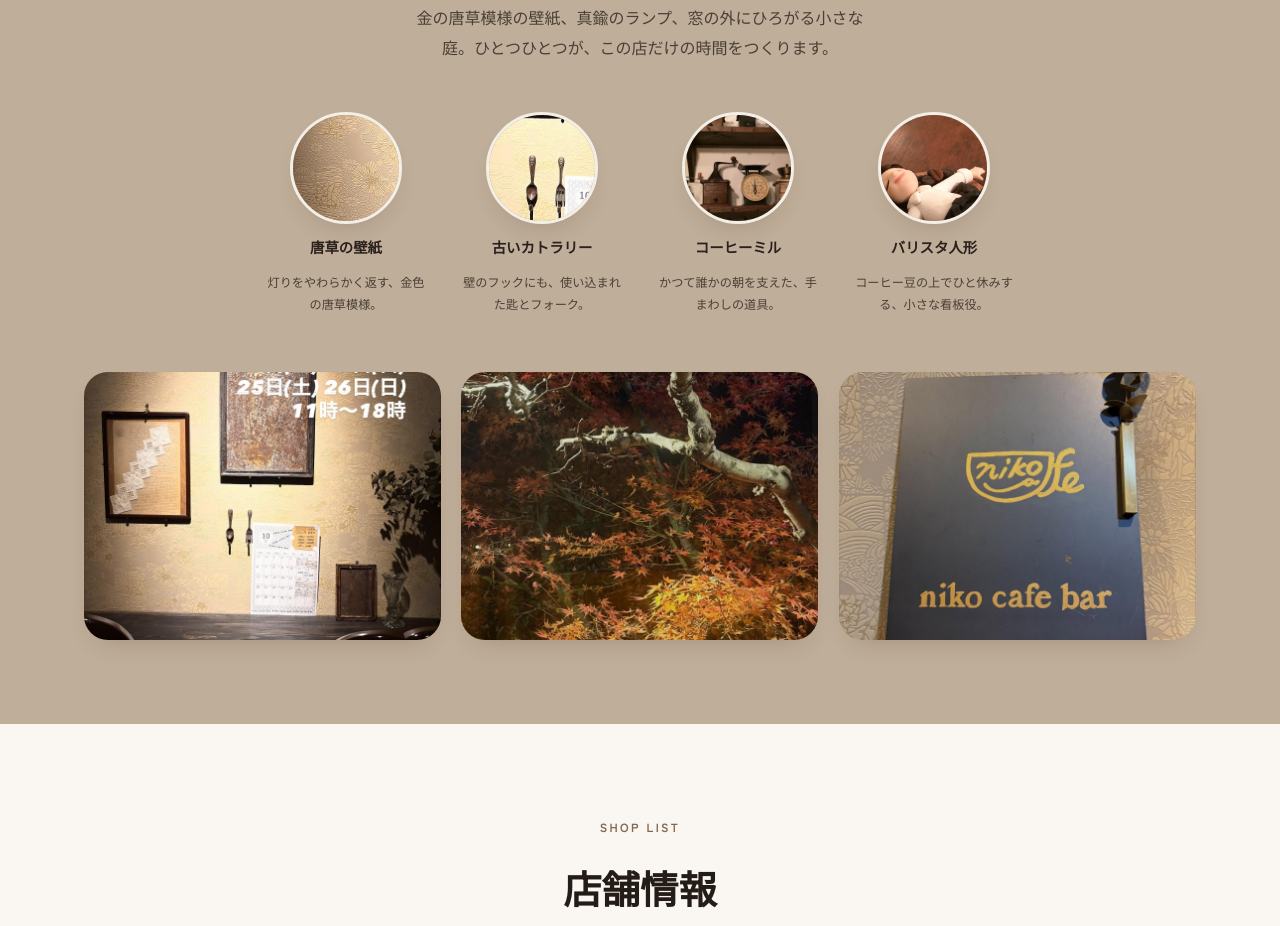
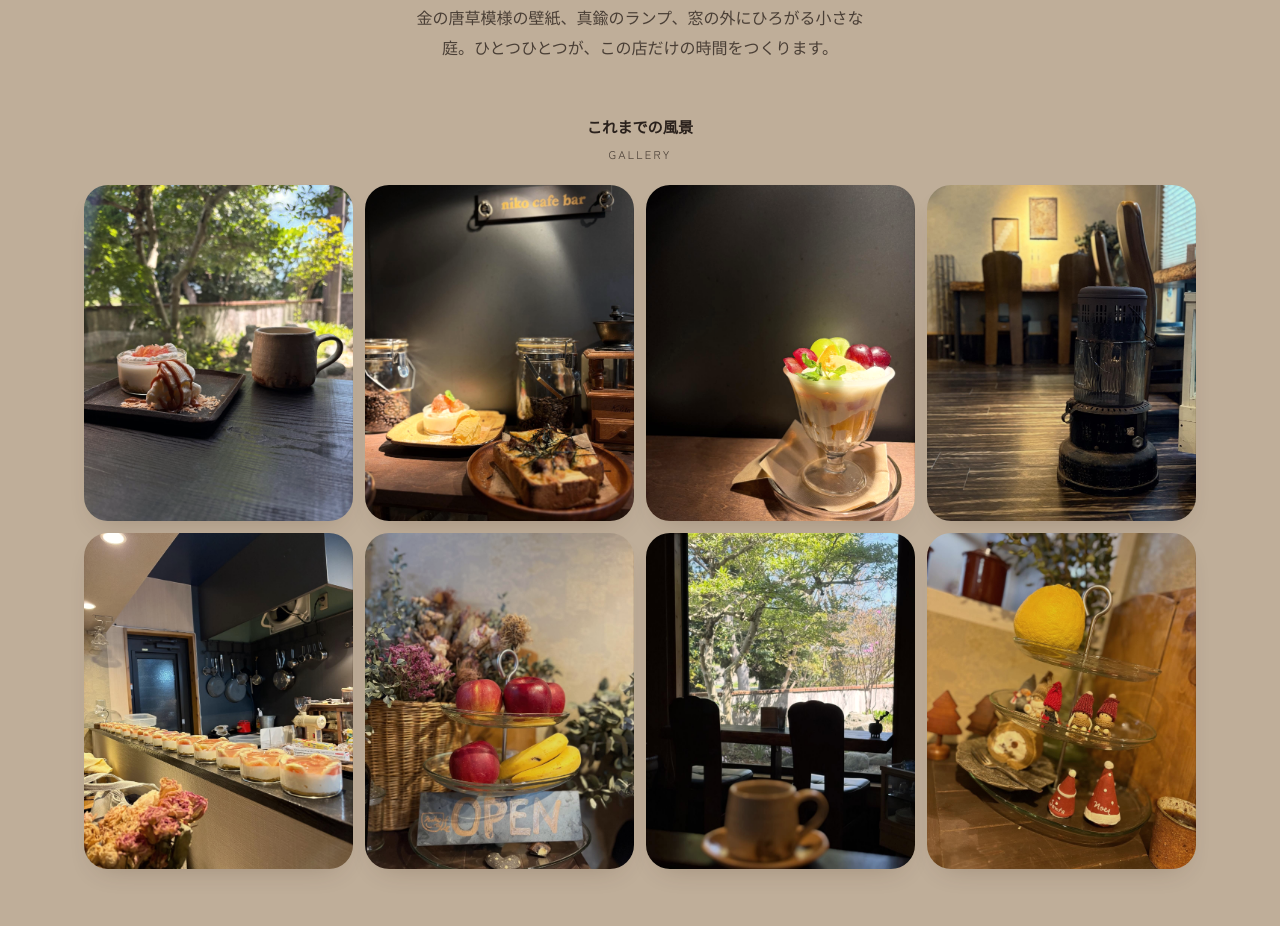
Before and after one commit to yutasano11/nicocafe, a plain HTML site: page melting-caramel９/index.html in a window 1280 px wide. Shown: the part 6048-6974 px from the top of the page. Drawn offline with Linux system fonts and the light colour scheme.

Commit message:
melting-caramel９: Identityをギャラリーに変更（過去の写真8枚、クリックで拡大）
Co-Authored-By: Claude Opus 5.5 <noreply@anthropic.com>
Claude-Session: https://claude.ai/code/session_01PxjwMB1wgjLXadN5wpx6qg

```diff
--- a/melting-caramel９/css/style.css
+++ b/melting-caramel９/css/style.css
@@ -168,13 +168,19 @@ h1, h2, h3, h4 { font-family: var(--font-jp); font-weight: 700; color: var(--col
 .identity-section { background: var(--color-lilac); }
 .identity-section .eyebrow, .identity-section .section-title { color: var(--color-indigo); }
 .identity-section .section-lead { color: #4a3f36; }
-.motif-list { display: flex; gap: 28px; margin-top: 34px; flex-wrap: wrap; justify-content: center; position: relative; z-index: 1; }
-.motif { display: flex; flex-direction: column; align-items: center; gap: 10px; width: 168px; text-align: center; }
-.motif-thumb { display: block; width: 112px; height: 112px; border-radius: 50%; overflow: hidden; box-shadow: var(--shadow-card); border: 3px solid var(--color-cream); }
-.motif-thumb img { width: 100%; height: 100%; object-fit: cover; transform: scale(var(--z, 1)); transform-origin: var(--o, 50% 50%); }
-.motif-name { font-family: var(--font-jp); font-weight: 700; font-size: 0.9rem; color: var(--color-indigo); }
-.motif-desc { font-size: 0.76rem; color: #4a3f36; }
-@media (max-width: 720px) { .motif-list { gap: 20px 12px; } .motif { width: calc(50% - 6px); } .motif-thumb { width: 96px; height: 96px; } }
+.gallery-label { margin-top: 40px; text-align: center; font-family: var(--font-jp); font-weight: 700; font-size: 0.95rem; color: var(--color-indigo); position: relative; z-index: 1; }
+.gallery-label span { display: block; margin-top: 4px; font-size: 0.7rem; letter-spacing: 0.2em; text-transform: uppercase; color: #4a3f36; font-weight: 400; }
+.gallery-grid { list-style: none; margin: 20px 0 0; padding: 0; display: grid; grid-template-columns: repeat(4, 1fr); gap: 12px; position: relative; z-index: 1; }
+.gallery-item { display: block; width: 100%; padding: 0; border: 0; background: none; cursor: zoom-in; aspect-ratio: 4 / 5; overflow: hidden; border-radius: var(--radius-md, 14px); box-shadow: var(--shadow-card); }
+.gallery-item img { width: 100%; height: 100%; object-fit: cover; transition: transform 0.6s ease, filter 0.6s ease; filter: sepia(0.12); }
+.gallery-item:hover img, .gallery-item:focus-visible img { transform: scale(1.06); filter: none; }
+@media (max-width: 720px) { .gallery-grid { grid-template-columns: repeat(2, 1fr); gap: 8px; } }
+.gallery-lightbox { border: 0; padding: 0; background: transparent; max-width: min(92vw, 720px); }
+.gallery-lightbox::backdrop { background: rgba(20, 14, 10, 0.82); }
+.gallery-lightbox figure { margin: 0; }
+.gallery-lightbox img { display: block; max-width: 100%; max-height: 80vh; margin: 0 auto; border-radius: 10px; }
+.gallery-lightbox figcaption { margin-top: 10px; text-align: center; color: #f3ece4; font-size: 0.85rem; }
+.gallery-close { position: absolute; top: 6px; right: 10px; z-index: 1; width: 40px; height: 40px; border: 0; border-radius: 50%; background: rgba(0,0,0,0.45); color: #fff; font-size: 1.5rem; line-height: 1; cursor: pointer; }
 .identity-strip { display: grid; grid-template-columns: repeat(3, 1fr); gap: 20px; position: relative; z-index: 1; margin-top: 56px; }
 @media (max-width: 720px) { .identity-strip { grid-template-columns: 1fr; } }
 
@@ -379,26 +385,26 @@ a.menu-item-main::after { content: "詳しく見る →"; display: inline-block;
 }
 .card-grid.is-visible .card,
 .identity-strip.is-visible .photo-frame,
-.motif-list.is-visible .motif,
+.gallery-grid.is-visible li,
 .product-showcase.is-visible .showcase-card {
   animation: card-pop 0.6s cubic-bezier(0.2, 0.7, 0.3, 1) both;
 }
 .card-grid.is-visible .card:nth-child(2),
 .identity-strip.is-visible .photo-frame:nth-child(2),
-.motif-list.is-visible .motif:nth-child(2),
+.gallery-grid.is-visible li:nth-child(2),
 .product-showcase.is-visible .showcase-card:nth-child(2) { animation-delay: 0.08s; }
 .card-grid.is-visible .card:nth-child(3),
 .identity-strip.is-visible .photo-frame:nth-child(3),
-.motif-list.is-visible .motif:nth-child(3),
+.gallery-grid.is-visible li:nth-child(3),
 .product-showcase.is-visible .showcase-card:nth-child(3) { animation-delay: 0.16s; }
 .card-grid.is-visible .card:nth-child(4),
-.motif-list.is-visible .motif:nth-child(4),
+.gallery-grid.is-visible li:nth-child(4),
 .product-showcase.is-visible .showcase-card:nth-child(4) { animation-delay: 0.24s; }
 
 @media (prefers-reduced-motion: reduce) {
   .card-grid.is-visible .card,
   .identity-strip.is-visible .photo-frame,
-  .motif-list.is-visible .motif,
+  .gallery-grid.is-visible li,
   .product-showcase.is-visible .showcase-card { animation: none; }
 }
 
--- a/melting-caramel９/index.html
+++ b/melting-caramel９/index.html
@@ -449,33 +449,17 @@
         <h2 class="section-title">新しくなったniko caffe barの色とかたち</h2>
         <p class="section-lead">金の唐草模様の壁紙、真鍮のランプ、窓の外にひろがる小さな庭。ひとつひとつが、この店だけの時間をつくります。</p>
       </div>
-      <div class="motif-list reveal">
-        <div class="motif">
-          <span class="motif-thumb" style="--z:5;--o:10% 72%"><img src="images/about-story.jpg" alt="唐草模様の壁紙" loading="lazy"></span>
-          <span class="motif-name">唐草の壁紙</span>
-          <span class="motif-desc">灯りをやわらかく返す、金色の唐草模様。</span>
-        </div>
-        <div class="motif">
-          <span class="motif-thumb" style="--z:5;--o:41% 54%"><img src="images/about-story.jpg" alt="壁に掛けたアンティークのスプーンとフォーク" loading="lazy"></span>
-          <span class="motif-name">古いカトラリー</span>
-          <span class="motif-desc">壁のフックにも、使い込まれた匙とフォーク。</span>
-        </div>
-        <div class="motif">
-          <span class="motif-thumb" style="--z:1.6;--o:30% 40%"><img src="images/about-antique-goods.png" alt="棚に並ぶ古いコーヒーミル" loading="lazy"></span>
-          <span class="motif-name">コーヒーミル</span>
-          <span class="motif-desc">かつて誰かの朝を支えた、手まわしの道具。</span>
-        </div>
-        <div class="motif">
-          <span class="motif-thumb" style="--z:1.9;--o:24% 66%"><img src="images/brand-figurine.png" alt="コーヒー豆の上で眠るバリスタの人形" loading="lazy"></span>
-          <span class="motif-name">バリスタ人形</span>
-          <span class="motif-desc">コーヒー豆の上でひと休みする、小さな看板役。</span>
-        </div>
-      </div>
-      <div class="identity-strip reveal">
-        <figure class="photo-frame melt-frame"><img src="images/about-story.jpg" alt="唐草模様の壁紙に飾られたアンティークの額縁" loading="lazy"></figure>
-        <figure class="photo-frame"><img src="images/access-garden.jpg" alt="夜にライトアップされた庭の紅葉" loading="lazy"></figure>
-        <figure class="photo-frame"><img src="images/brand-board.jpg" alt="niko caffe barのロゴボード" loading="lazy"></figure>
-      </div>
+      <p class="gallery-label reveal">これまでの風景 <span>Gallery</span></p>
+      <ul class="gallery-grid reveal">
+        <li><button type="button" class="gallery-item" data-full="images/gallery-01.jpg" data-caption="庭を眺める席で、デザートとコーヒー"><img src="images/gallery-01.jpg" alt="庭を眺める席で、デザートとコーヒー" loading="lazy"></button></li>
+        <li><button type="button" class="gallery-item" data-full="images/gallery-02.jpg" data-caption="看板の下に並ぶ焼き菓子とケーキ"><img src="images/gallery-02.jpg" alt="看板の下に並ぶ焼き菓子とケーキ" loading="lazy"></button></li>
+        <li><button type="button" class="gallery-item" data-full="images/gallery-03.jpg" data-caption="フルーツをのせたパフェ"><img src="images/gallery-03.jpg" alt="フルーツをのせたパフェ" loading="lazy"></button></li>
+        <li><button type="button" class="gallery-item" data-full="images/gallery-04.jpg" data-caption="古いストーブのある店内"><img src="images/gallery-04.jpg" alt="古いストーブのある店内" loading="lazy"></button></li>
+        <li><button type="button" class="gallery-item" data-full="images/gallery-05.jpg" data-caption="デザートが並ぶカウンター"><img src="images/gallery-05.jpg" alt="デザートが並ぶカウンター" loading="lazy"></button></li>
+        <li><button type="button" class="gallery-item" data-full="images/gallery-06.jpg" data-caption="果物とドライフラワーで飾ったOPENの看板"><img src="images/gallery-06.jpg" alt="果物とドライフラワーで飾ったOPENの看板" loading="lazy"></button></li>
+        <li><button type="button" class="gallery-item" data-full="images/gallery-07.jpg" data-caption="窓から庭が見える席"><img src="images/gallery-07.jpg" alt="窓から庭が見える席" loading="lazy"></button></li>
+        <li><button type="button" class="gallery-item" data-full="images/gallery-08.jpg" data-caption="クリスマスのケーキスタンド"><img src="images/gallery-08.jpg" alt="クリスマスのケーキスタンド" loading="lazy"></button></li>
+      </ul>
     </div>
   </section>
 
@@ -610,6 +594,10 @@
   <p class="copyright">&copy; 2026 niko caffe bar</p>
 </footer>
 
+<dialog class="gallery-lightbox" id="gallery-lightbox">
+  <button type="button" class="gallery-close" aria-label="閉じる">×</button>
+  <figure><img src="" alt=""><figcaption></figcaption></figure>
+</dialog>
 <script src="js/main.js"></script>
 </body>
 </html>
--- a/melting-caramel９/js/main.js
+++ b/melting-caramel９/js/main.js
@@ -190,3 +190,18 @@
     });
   });
 })();
+
+/* Identity gallery: open a photo larger */
+(function () {
+  var box = document.getElementById('gallery-lightbox');
+  if (!box || typeof box.showModal !== 'function') return;
+  var img = box.querySelector('img'), cap = box.querySelector('figcaption');
+  document.querySelectorAll('.gallery-item').forEach(function (btn) {
+    btn.addEventListener('click', function () {
+      img.src = btn.dataset.full; img.alt = btn.dataset.caption; cap.textContent = btn.dataset.caption;
+      box.showModal();
+    });
+  });
+  box.querySelector('.gallery-close').addEventListener('click', function () { box.close(); });
+  box.addEventListener('click', function (e) { if (e.target === box) box.close(); });
+})();
```
Also changed, not shown: melting-caramel９/images/gallery-01.jpg (added), melting-caramel９/images/gallery-02.jpg (added), melting-caramel９/images/gallery-03.jpg (added), melting-caramel９/images/gallery-04.jpg (added), melting-caramel９/images/gallery-05.jpg (added), melting-caramel９/images/gallery-06.jpg (added), melting-caramel９/images/gallery-07.jpg (added), melting-caramel９/images/gallery-08.jpg (added).
